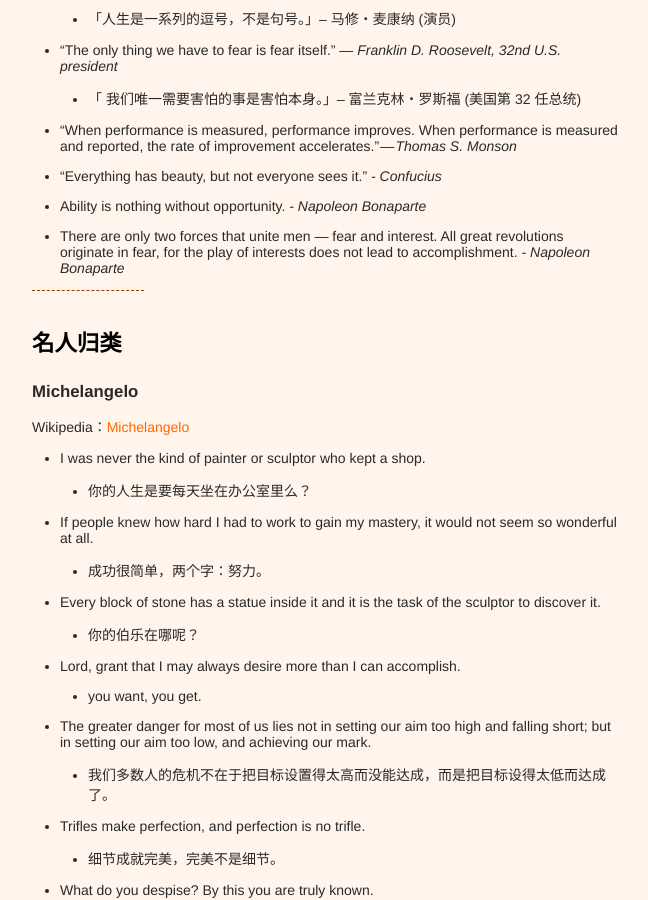
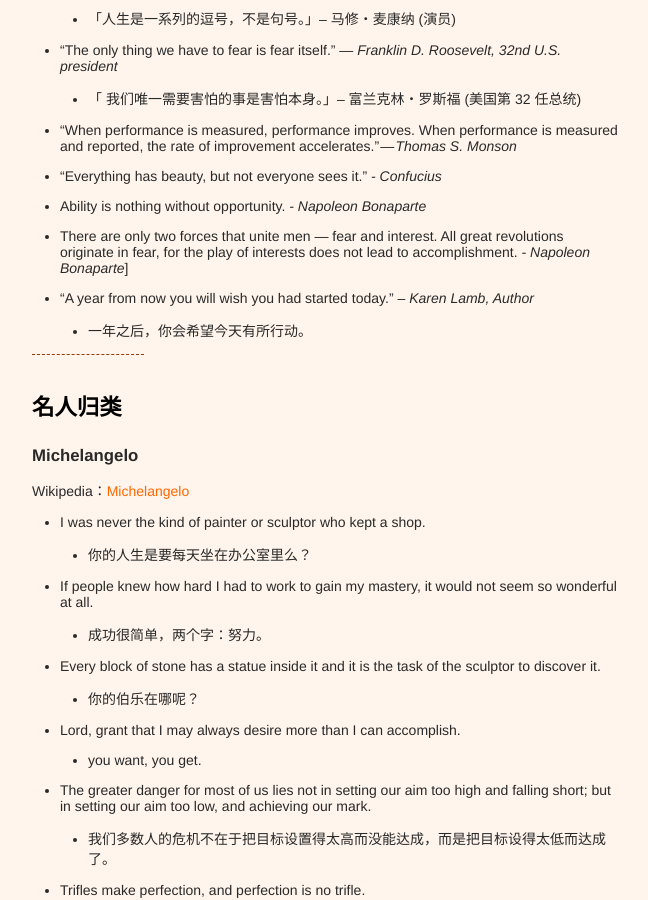
Before and after one commit to xianyuxmu/xianyuxmu.github.io, a Jekyll site: the page built from _posts/2017-06-17-chicken-soup.md, in a window 1280 px wide and 900 px high, scrolled down 3175 px. Shown: the whole window, without its empty margins (314-962 px from the left). Built offline with Jekyll 4.4.1, drawn with Linux system fonts in a browser that asks for light colours; comment, search, counter and statistics services are not loaded.

Commit message:
Chicken Soup of 29 Oct. 2017

```diff
--- a/_posts/2017-06-17-chicken-soup.md
+++ b/_posts/2017-06-17-chicken-soup.md
@@ -91,7 +91,9 @@
 - “When performance is measured, performance improves. When performance is measured and reported, the rate of improvement accelerates.” *— Thomas S. Monson*
 - “Everything has beauty, but not everyone sees it.” *- Confucius*
 - Ability is nothing without opportunity. *- Napoleon Bonaparte*
-- There are only two forces that unite men — fear and interest. All great revolutions originate in fear, for the play of interests does not lead to accomplishment. *- Napoleon Bonaparte*
+- There are only two forces that unite men — fear and interest. All great revolutions originate in fear, for the play of interests does not lead to accomplishment. *- Napoleon Bonaparte*]
+- “A year from now you will wish you had started today.” *– Karen Lamb, Author*
+	- 一年之后，你会希望今天有所行动。
 
 
 
```
